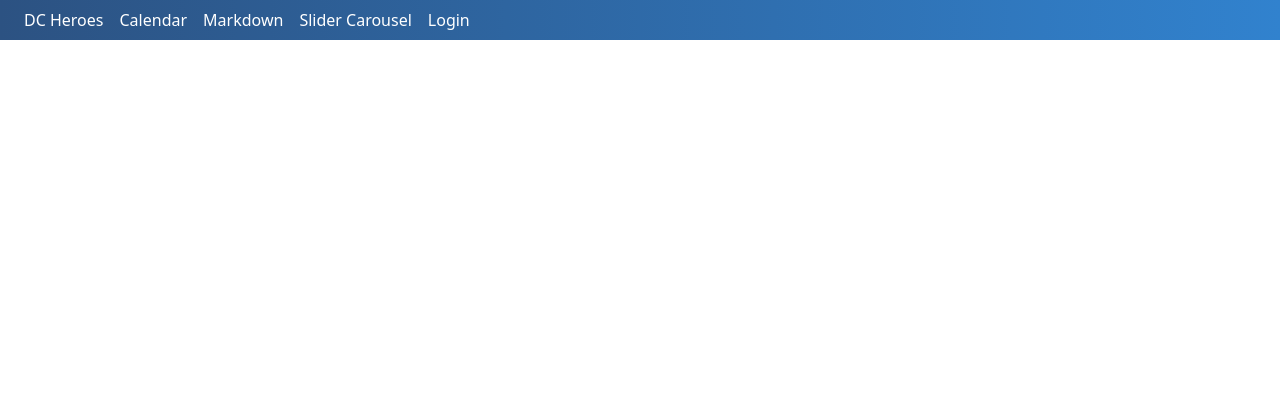
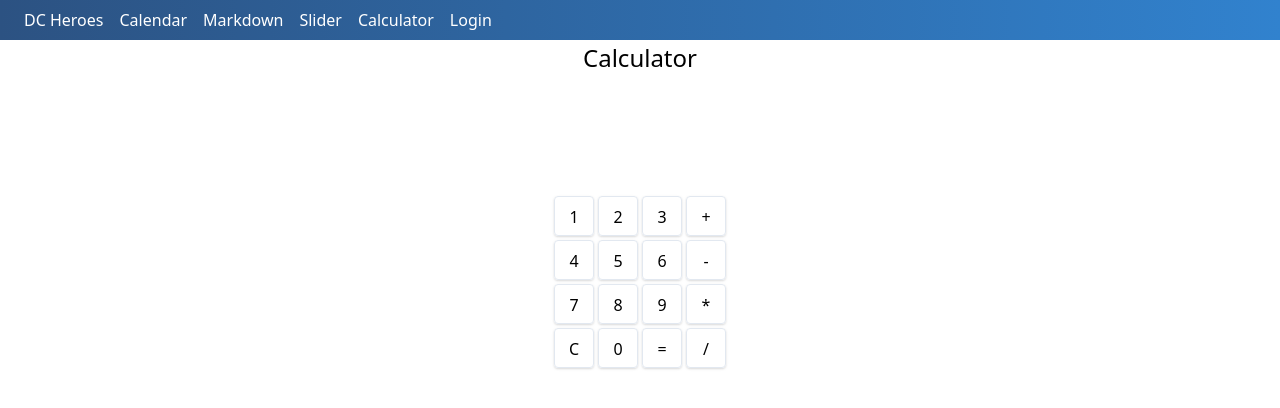
Before and after one commit to japharr/vue3-tutorial, a Vue app: page /calculator in a window 1280 px wide. Shown: the top 408 px of the page. Built offline with nearby package versions, Linux system fonts and the light colour scheme; no server answers.

Commit message:
calculator done

```diff
--- a/src/components/AppHeader.vue
+++ b/src/components/AppHeader.vue
@@ -26,7 +26,8 @@
         { title: "DC Heroes", to: "/dc-heroes" },
         { title: "Calendar", to: "/calendar" },
         { title: "Markdown", to: "/markdown" },
-        { title: "Slider Carousel", to: "/slider" },
+        { title: "Slider", to: "/slider" },
+        { title: "Calculator", to: "/calculator" },
       ],
     };
   },
--- /dev/null
+++ b/src/pages/Calculator.vue
@@ -0,0 +1,194 @@
+<template>
+  <section class="flex w-full">
+    <div class="m-auto">
+      <h1 class="text-2xl text-center">Calculator</h1>
+      <p
+        class="text-3xl text-right mt-10 w-32 h-10 overflow-x-scroll"
+        style="direction:rtl"
+      >
+        {{ currentNumber }}
+      </p>
+      <div class="h-10 w-32 overflow-x-scroll">
+        <small v-if="selectedOperation"
+          >{{ prevNumber }} {{ selectedOperation }} {{ currentNumber }}</small
+        >
+      </div>
+      <div class="grid grid-cols-4 gap-1">
+        <button
+          @click="pressed('1')"
+          class="p-2 w-10 h-10 border rounded shadow"
+        >
+          1
+        </button>
+        <button
+          @click="pressed('2')"
+          class="p-2 w-10 h-10 border rounded shadow"
+        >
+          2
+        </button>
+        <button
+          @click="pressed('3')"
+          class="p-2 w-10 h-10 border rounded shadow"
+        >
+          3
+        </button>
+        <button
+          @click="pressed('+')"
+          class="p-2 w-10 h-10 border rounded shadow"
+        >
+          +
+        </button>
+        <button
+          @click="pressed('4')"
+          class="p-2 w-10 h-10 border rounded shadow"
+        >
+          4
+        </button>
+        <button
+          @click="pressed('5')"
+          class="p-2 w-10 h-10 border rounded shadow"
+        >
+          5
+        </button>
+        <button
+          @click="pressed('6')"
+          class="p-2 w-10 h-10 border rounded shadow"
+        >
+          6
+        </button>
+        <button
+          @click="pressed('-')"
+          class="p-2 w-10 h-10 border rounded shadow"
+        >
+          -
+        </button>
+        <button
+          @click="pressed('7')"
+          class="p-2 w-10 h-10 border rounded shadow"
+        >
+          7
+        </button>
+        <button
+          @click="pressed('8')"
+          class="p-2 w-10 h-10 border rounded shadow"
+        >
+          8
+        </button>
+        <button
+          @click="pressed('9')"
+          class="p-2 w-10 h-10 border rounded shadow"
+        >
+          9
+        </button>
+        <button
+          @click="pressed('*')"
+          class="p-2 w-10 h-10 border rounded shadow"
+        >
+          *
+        </button>
+        <button
+          @click="pressed('c')"
+          class="p-2 w-10 h-10 border rounded shadow"
+        >
+          C
+        </button>
+        <button
+          @click="pressed('0')"
+          class="p-2 w-10 h-10 border rounded shadow"
+        >
+          0
+        </button>
+        <button
+          @click="pressed('=')"
+          class="p-2 w-10 h-10 border rounded shadow"
+        >
+          =
+        </button>
+        <button
+          @click="pressed('/')"
+          class="p-2 w-10 h-10 border rounded shadow"
+        >
+          /
+        </button>
+      </div>
+    </div>
+  </section>
+</template>
+<script>
+import { onMounted, onUnmounted, ref } from "vue";
+
+export default {
+  setup() {
+    const operators = ["+", "-", "*", "/"];
+    const numbers = ["1", "2", "3", "4", "5", "6", "7", "8", "9", "0"];
+    const currentNumber = ref("");
+    const prevNumber = ref("");
+    const selectedOperation = ref("");
+
+    function pressed(value) {
+      if (value === "=" || value === "Enter") calculate();
+      else if (value === "c") clear();
+      else if (operators.includes(value)) applyOperation(value);
+      else if (numbers.includes(value)) appendNumber(value);
+    }
+
+    function appendNumber(value) {
+      currentNumber.value = currentNumber.value + value;
+    }
+
+    function applyOperation(value) {
+      calculate();
+      prevNumber.value = currentNumber.value;
+      currentNumber.value = "";
+      selectedOperation.value = value;
+    }
+
+    function clear() {
+      currentNumber.value = "";
+    }
+
+    function calculate() {
+      if (selectedOperation.value === "*") multiply();
+      else if (selectedOperation.value === "+") sum();
+      else if (selectedOperation.value === "-") subtract();
+      else if (selectedOperation.value === "/") divide();
+
+      prevNumber.value = "";
+      selectedOperation.value = "";
+    }
+
+    function multiply() {
+      currentNumber.value = prevNumber.value * currentNumber.value;
+    }
+
+    function sum() {
+      currentNumber.value = +prevNumber.value + +currentNumber.value;
+    }
+
+    function subtract() {
+      currentNumber.value = prevNumber.value - currentNumber.value;
+    }
+
+    function divide() {
+      currentNumber.value = prevNumber.value / currentNumber.value;
+    }
+
+    const handleKeydown = (e) => {
+      pressed(e.key);
+      console.log(e.key);
+    };
+
+    onMounted(() => {
+      window.addEventListener("keydown", handleKeydown);
+    });
+
+    onUnmounted(() => {
+      window.removeEventListener("keydown", handleKeydown);
+    });
+
+    return { currentNumber, pressed, prevNumber, selectedOperation };
+  },
+};
+</script>
+
+<style></style>
--- a/src/pages/DcHeroes.vue
+++ b/src/pages/DcHeroes.vue
@@ -31,11 +31,41 @@
 </template>
 
 <script>
+import { onMounted, ref, computed } from "vue";
+
 export default {
+  setup() {
+    const heroNameRef = ref("");
+    const heroName = ref("");
+    const heroes = ref([
+      { name: "Flash" },
+      { name: "SuperMan" },
+      { name: "Arrow" },
+      { name: "Batman" },
+    ]);
+
+    const heroCount = computed(() => {
+      return heroes.value.length;
+    });
+
+    onMounted(() => {
+      heroNameRef.value.focus();
+    });
+
+    function addHero() {
+      if (heroName.value !== "") {
+        heroes.value.unshift({ name: heroName.value });
+        heroName.value = "";
+      }
+    }
+
+    function removeHero(index) {
+      heroes.value = heroes.value.filter((heror, i) => i !== index);
+    }
+
+    return { heroes, heroName, heroNameRef, heroCount, addHero, removeHero };
+  },
   computed: {
-    heroCount() {
-      return this.heroes.length;
-    },
     // fullname: {
     //   get() {
     //     return `${this.fname} ${this.lname}`;
@@ -47,30 +77,5 @@
     //   }
     // }
   },
-  methods: {
-    addHero() {
-      if (this.heroName !== "") {
-        this.heroes.unshift({ name: this.heroName });
-        this.heroName = "";
-      }
-    },
-    removeHero(index) {
-      this.heroes = this.heroes.filter((heror, i) => i !== index);
-    },
-  },
-  mounted() {
-    this.$refs.heroNameRef.focus();
-  },
-  data() {
-    return {
-      heroName: "",
-      heroes: [
-        { name: "Flash" },
-        { name: "SuperMan" },
-        { name: "Arrow" },
-        { name: "Batman" },
-      ],
-    };
-  },
 };
 </script>
```
Also changed, not shown: src/router.js (+15 -14 lines).
